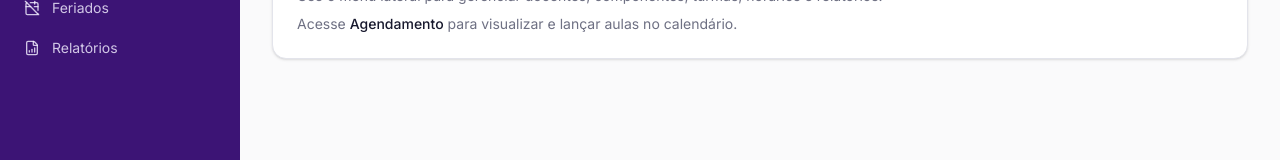
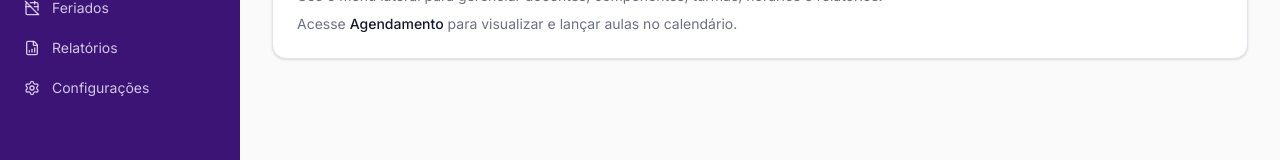
Before and after one commit to vitororricodev/classhublkbr, a React (Vite) app: page / in a window 1280 px wide. Shown: the part 361-521 px from the top of the page. Built offline with nearby package versions, Linux system fonts and the light colour scheme; no server answers; the database is empty.

Commit message:
Changes
Co-authored-by: vitororricodev <271084043+vitororricodev@users.noreply.github.com>

```diff
--- a/src/components/AppSidebar.tsx
+++ b/src/components/AppSidebar.tsx
@@ -25,6 +25,7 @@ const baseItems = [
   { to: "/horarios", label: "Horários", icon: Clock },
   { to: "/feriados", label: "Feriados", icon: CalendarOff },
   { to: "/relatorios", label: "Relatórios", icon: FileBarChart },
+  { to: "/configuracoes", label: "Configurações", icon: Settings },
 ] as const;
 
 const roleLabel: Record<string, string> = {
```
